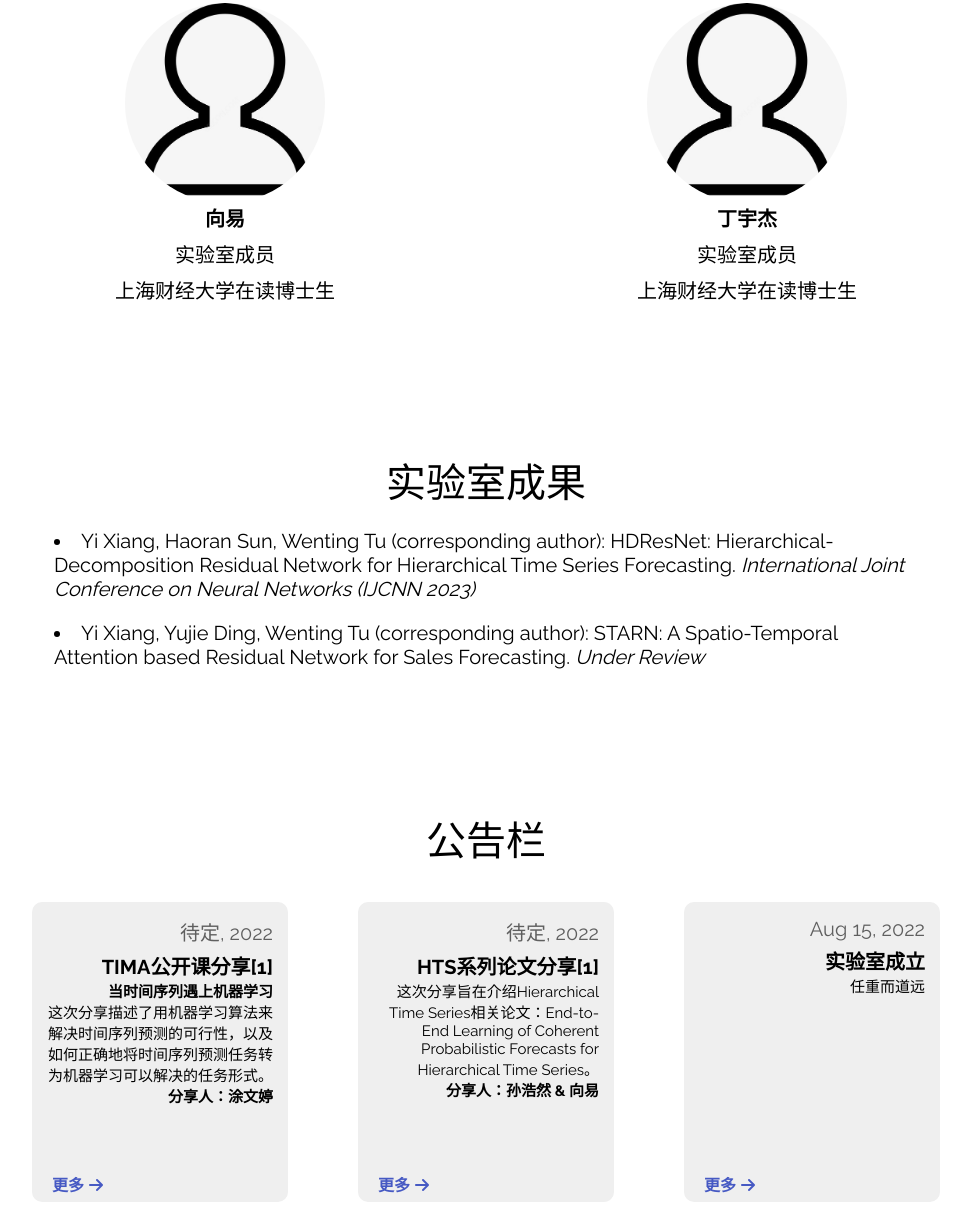
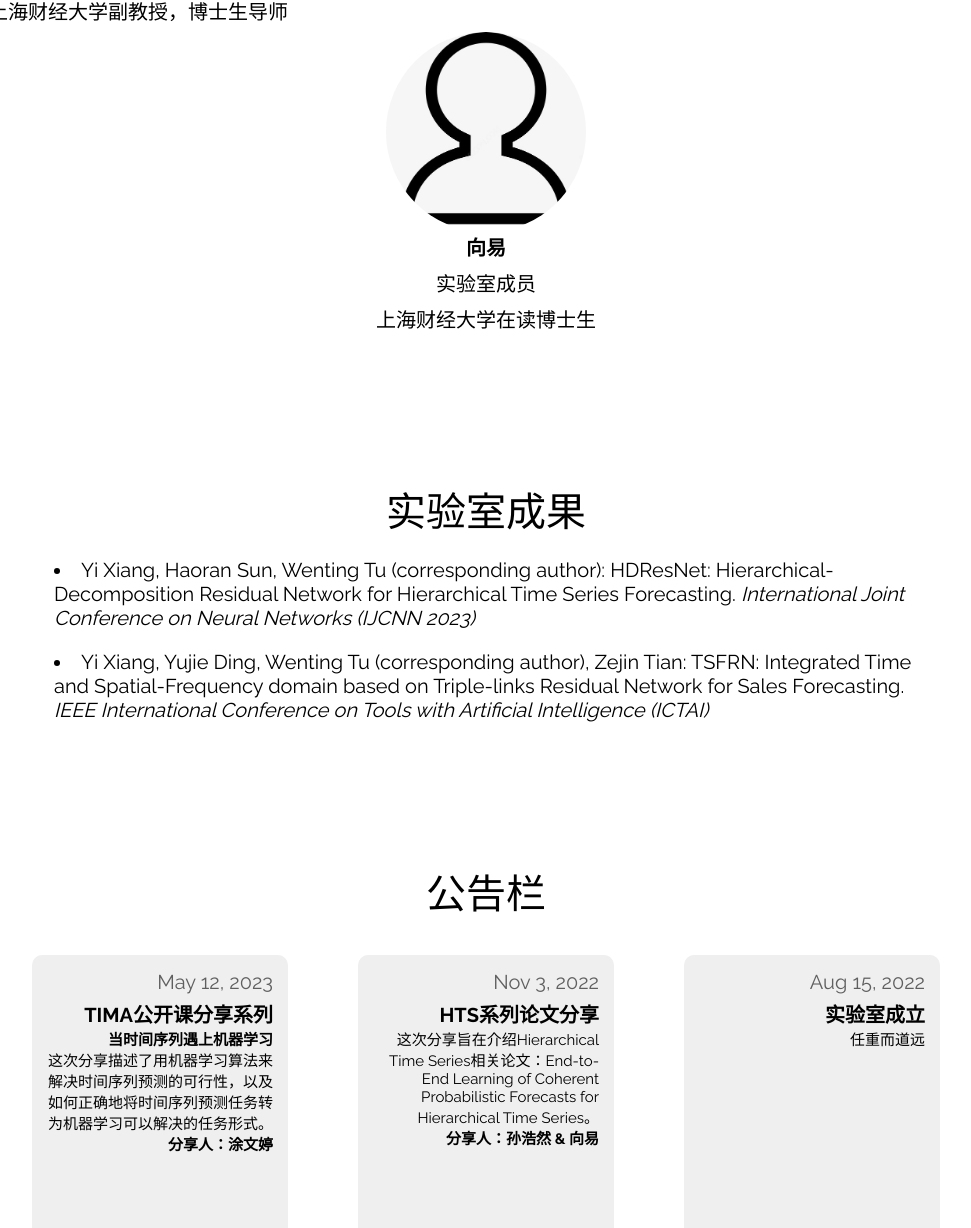
Before and after one commit to timalab/intro, a plain HTML site: page index.html in a window 1280 px wide. Shown: the part 1585-2813 px from the top of the page, without its empty margins (154-1125 px from the left). Drawn offline with Linux system fonts and the light colour scheme.

Commit message:
Update index.html

```diff
--- a/index.html
+++ b/index.html
@@ -28,7 +28,7 @@
         <section class="company-message">
             <h2>TIMA实验室简介</h2>
             <p>TIMA实验室成立于2022年8月，其名字TIMA是"<b>T</b>ime-series forecasting <b>I</b>n <b>M</b>achine learnin <b>A</b>lgorithms"的缩写。
-            TIMA实验室立志于研究基于机器学习算法的时间序列预测成果。</p>
+            TIMA实验室立志于研究基于机器学习算法的时间序列预测成果。尤其注重于研究深度神经网络与树模型在层次时间序列预测，迁移时间序列预测</p>
         </section>
         <section class="opinions">
             <h2>实验室成员</h2>
@@ -60,19 +60,13 @@
                     <p>实验室成员</p>
                     <p>上海财经大学在读博士生</p>
                 </div>
-                <div class="client client-5">
-                    <img src="img/face1.jpg" alt="">
-                    <p class="title-p">丁宇杰</p>
-                    <p>实验室成员</p>
-                    <p>上海财经大学在读博士生</p>
-                </div>
             </div>
         </section>
         <section class="company-message">
             <h2>实验室成果</h2>
             <li class="special">Yi Xiang, Haoran Sun, Wenting Tu (corresponding author): HDResNet: Hierarchical-Decomposition Residual Network for Hierarchical Time Series Forecasting. <i>International Joint Conference on Neural Networks (IJCNN 2023)</i></li>
             <h2></h2>
-            <li class="special">Yi Xiang, Yujie Ding, Wenting Tu (corresponding author): STARN: A Spatio-Temporal Attention based Residual Network for Sales Forecasting. <i>Under Review</i></li>
+            <li class="special">Yi Xiang, Yujie Ding, Wenting Tu (corresponding author), Zejin Tian: TSFRN: Integrated Time and Spatial-Frequency domain based on Triple-links Residual Network for Sales Forecasting. <i>IEEE International Conference on Tools with Artificial Intelligence (ICTAI)</i></li>
             <style>
                 .special{
                     font-size: 20px;
@@ -85,8 +79,8 @@
             <div class="news-grid">
                 <div class="news-card">
                     <div class="news-content">
-                      <p class="date">待定, 2022</p>
-                      <p class="title-p">TIMA公开课分享[1]</p>
+                      <p class="date">May 12, 2023</p>
+                      <p class="title-p">TIMA公开课分享系列</p>
                       <p class="special2"><b>当时间序列遇上机器学习</b></p>
                       <p class="special2">这次分享描述了用机器学习算法来解决时间序列预测的可行性，以及如何正确地将时间序列预测任务转为机器学习可以解决的任务形式。</p>
                       <p class="special2"><b>分享人：涂文婷</b></p>
@@ -95,8 +89,8 @@
                   </div>
                 <div class="news-card">
                     <div class="news-content">
-                      <p class="date">待定, 2022</p>
-                      <p class="title-p">HTS系列论文分享[1]</p>
+                      <p class="date">Nov 3, 2022</p>
+                      <p class="title-p">HTS系列论文分享</p>
                       <p class="special2">这次分享旨在介绍Hierarchical Time Series相关论文：End-to-End Learning of Coherent Probabilistic Forecasts for Hierarchical Time Series。</p>
                       <p class="special2"><b>分享人：孙浩然 & 向易</b></p>
                       <a href="" class="read-more">更多<i class="fas fa-arrow-right"></i></a>
```
